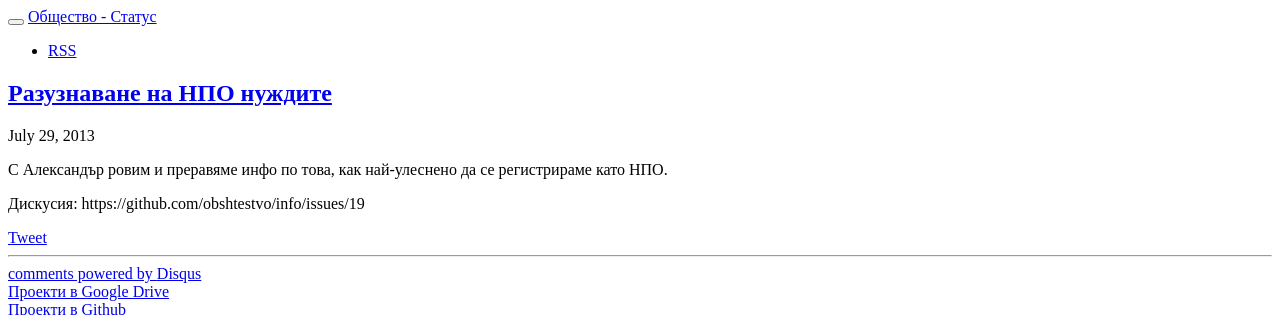
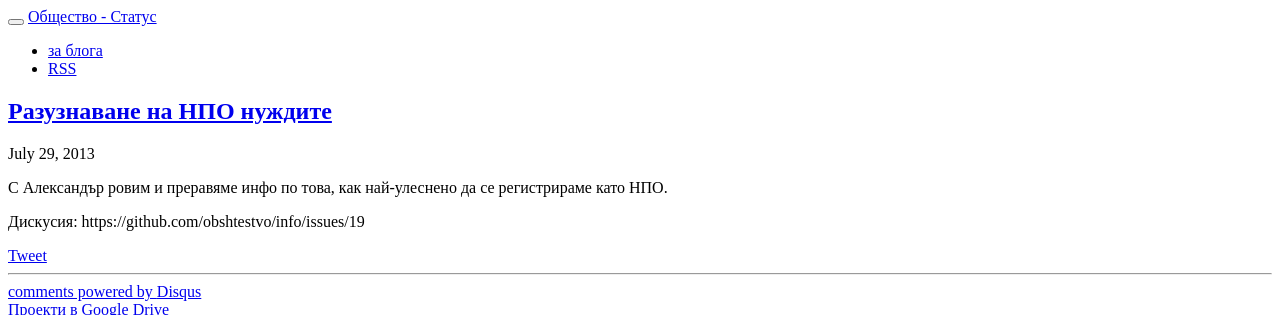
Before and after one commit to obshtestvo/obshtestvo.github.io, a Jekyll site: the page built from _posts/2013-07-29-ngo-booting.md, in a window 1280 px wide, cut to the strip 0-315 px from the top of the page. Built offline with Jekyll 4.4.1, drawn with Linux system fonts in a browser that asks for light colours; nearby versions of some CDN libraries; Markdown is read by kramdown in place of the engine named in the settings; comment, search, counter and statistics services are not loaded.

Commit message:
Added short about page

```diff
--- a/_layouts/layout.html
+++ b/_layouts/layout.html
@@ -32,6 +32,7 @@
       <a class="navbar-brand" href="{{ site.BASE_PATH }}">{{ site.title }}</a>
       <div class="nav-collapse collapse navbar-responsive-collapse">
         <ul class="nav navbar-nav pull-right hidden-print lowercase">
+          <li><a title="About me" href="/about.html">за блога</a></li>
           <li><a title="Atom Feed" href="{{ site.BASE_PATH }}/atom.xml">RSS</a></li>
         </ul>
       </div>
```
